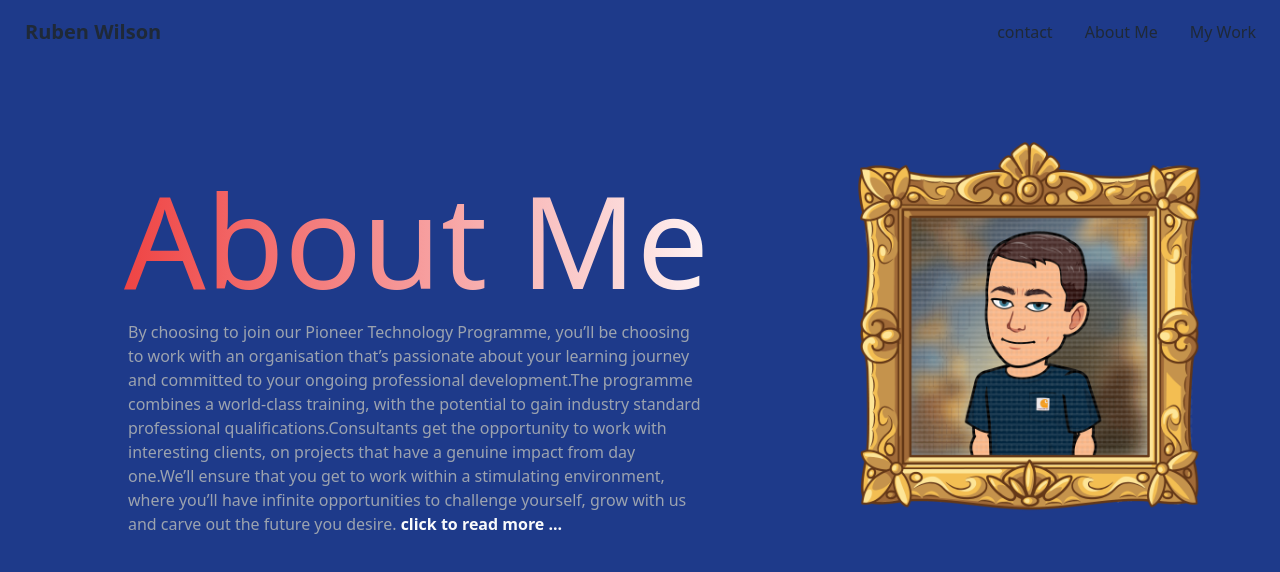
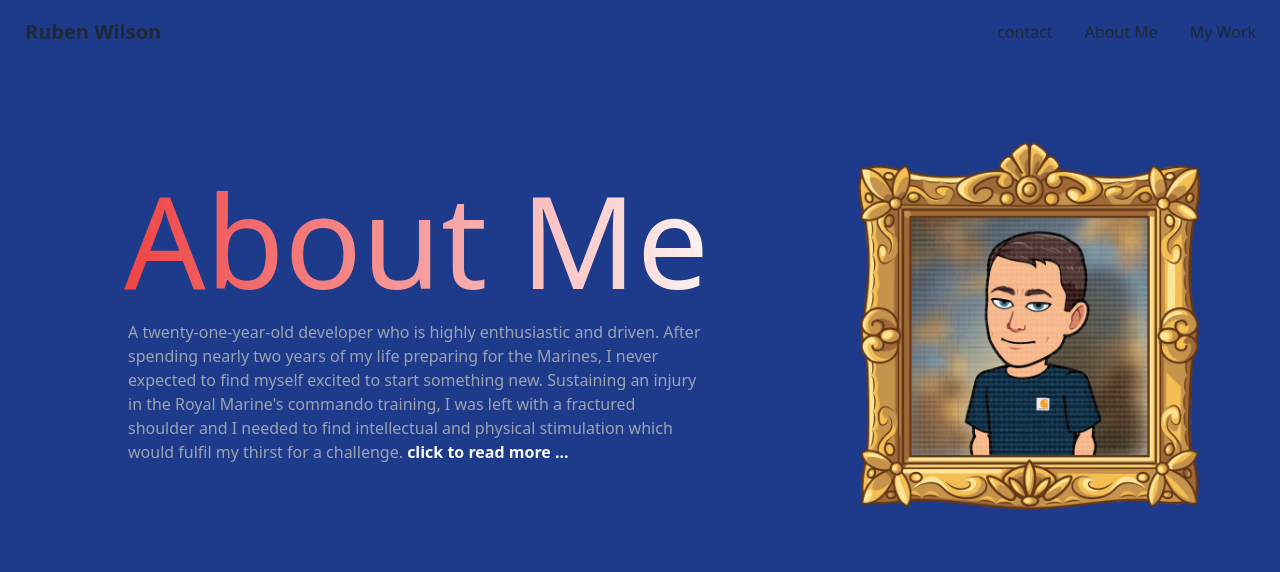
Before and after one commit to ruben-wilson/pWebsite, a Next.js app: page /aboutMe in a window 1280 px wide. Shown: the top 572 px of the page. Built offline with nearby package versions, Linux system fonts and the light colour scheme.

Commit message:
added in text content for readMore page

```diff
--- a/components/readMore.js
+++ b/components/readMore.js
@@ -1,4 +1,4 @@
-const readMore = ({preview, content}) =>{
+const readMore = ({ preview, content, content2 }) =>{
   return (
     <div className="collapse">
       <input type="checkbox" className="peer" />
@@ -6,7 +6,8 @@ const readMore = ({preview, content}) =>{
         <p className="text-gray-400">{preview} <span className="text-gray-50 font-bold">click to read more ...</span></p>
       </div>
       <div className="collapse-content ">
-        <p className="text-gray-400">{content}</p>
+        <p className="text-gray-400">{content}</p><br></br>
+        <p className="text-gray-400">{content2}</p>
       </div>
     </div>
   )
--- a/package.json
+++ b/package.json
@@ -9,6 +9,7 @@
     "lint": "next lint"
   },
   "dependencies": {
+    "cypress": "^12.0.2",
     "daisyui": "^2.42.1",
     "framer-motion": "^7.6.7",
     "next": "13.0.4",
--- a/pages/aboutMe.js
+++ b/pages/aboutMe.js
@@ -9,7 +9,7 @@ export default function aboutMe(){
     <div className="flex">
       <div className="mt-[7rem] ml-[7rem] max-w-[40rem] desktop:ml-[10rem]">
         <h1 className='ml-3 text-9xl text-transparent bg-gradient-to-r bg-clip-text from-red-500 to-white'>About Me</h1>
-        <ReadMore preview={'By choosing to join our Pioneer Technology Programme, you’ll be choosing to work with an organisation that’s passionate about your learning journey and committed to your ongoing professional development.The programme combines a world-class training, with the potential to gain industry standard professional qualifications.Consultants get the opportunity to work with interesting clients, on projects that have a genuine impact from day one.We’ll ensure that you get to work within a stimulating environment, where you’ll have infinite opportunities to challenge yourself, grow with us and carve out the future you desire.'} content={'this is more stiff about me'} />
+        <ReadMore preview={"A twenty-one-year-old developer who is highly enthusiastic and driven. After spending nearly two years of my life preparing for the Marines, I never expected to find myself excited to start something new. Sustaining an injury in the Royal Marine's commando training, I was left with a fractured shoulder and I needed to find intellectual and physical stimulation which would fulfil my thirst for a challenge."} content={"I had coded before and enjoyed computer science back in my GCSE years. This meant it didn't take long to get on the way with building projects from online tutorials and youtube. However, I quickly realised if I wanted to land a job in this industry it would help me complete and earn some sort of qualifications or courses. This led to me first completing the CS50 Harvard course which I loved! At this point, I decided to take the plunge and fork out for a Bootcamp!"} content2={"I choose Makers Academy as my Bootcamp of choice and oh my I'm glad I did! This 16-week intensive full-stack Bootcamp helped me build not only my technical ability but also soft skills like OOD, TDD, pair programming, agile design processes and a holistic approach to learning and working. I found this knowledge invaluable and cannot wait for more opportunities to grow and develop myself as a person and a software developer."} />
 
       </div>
       <div className='mt-[6rem] max-w-2xl ml-[10rem] desktop:max-w-3xl laptop:ml-[2rem] laptop:mt-[1rem]'>
```
Also changed, not shown: 1 other file (tests, documents, lock files or other folders).
